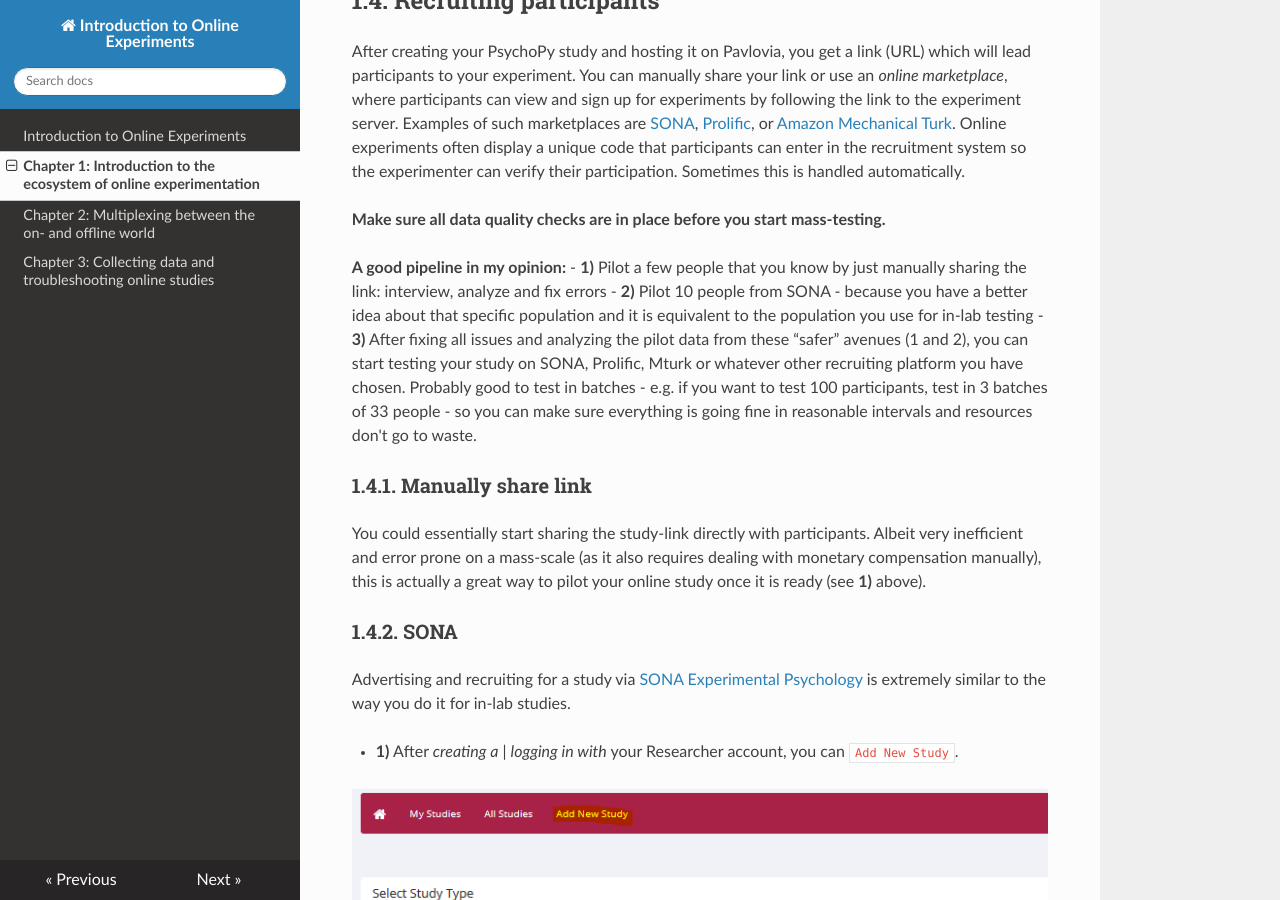
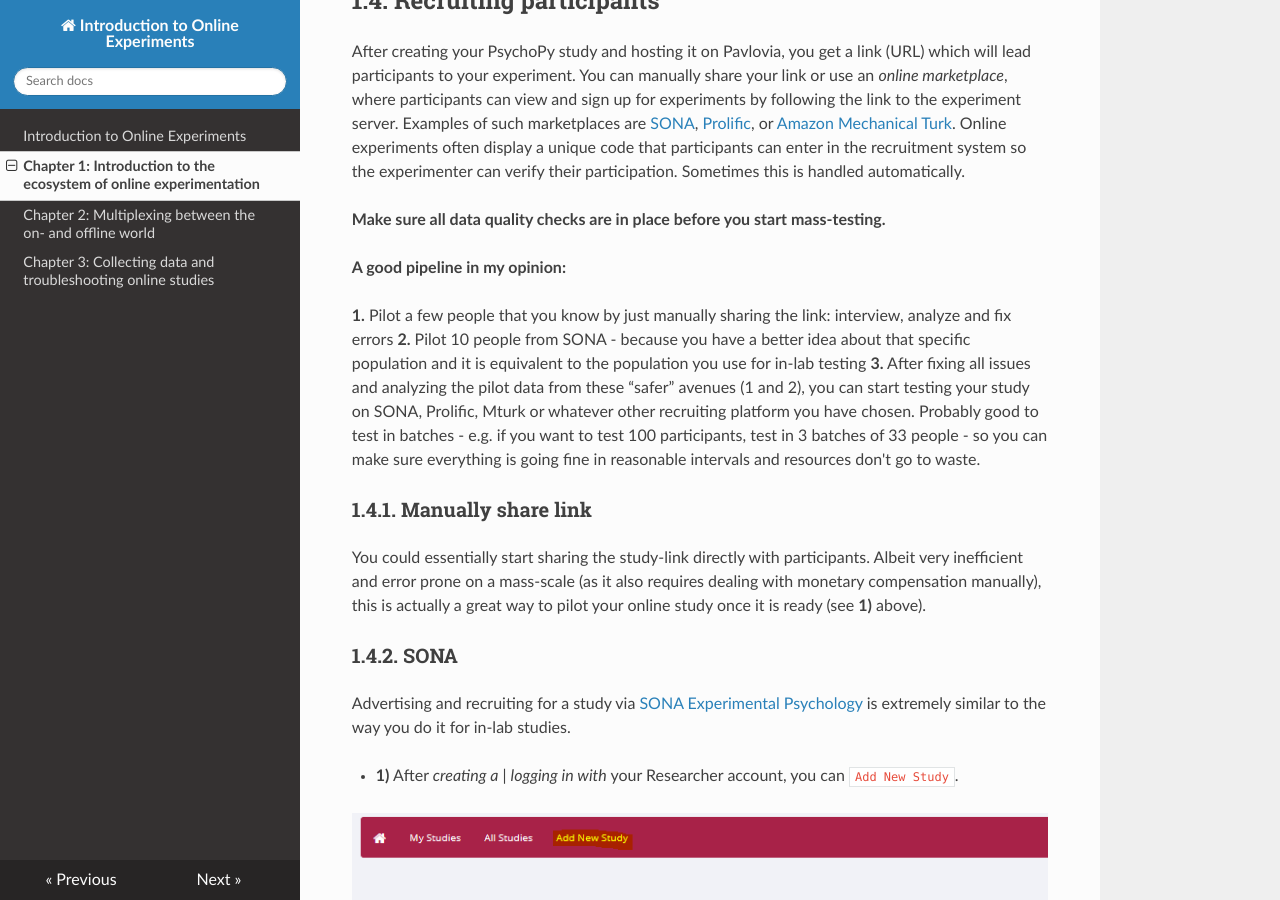
Before and after one commit to onlinews/online_ws, an MkDocs documentation site: the page built from docs/Ch_1_GettingStarted.md, in a window 1280 px wide and 900 px high, scrolled down 3187 px. Built offline with MkDocs 1.6.1, drawn with Linux system fonts in a browser that asks for light colours; nearby versions of some CDN libraries.

```diff
--- a/docs/Ch_1_GettingStarted.md
+++ b/docs/Ch_1_GettingStarted.md
@@ -48,9 +48,10 @@ After creating your PsychoPy study and hosting it on Pavlovia, you get a link (U
 **Make sure all data quality checks are in place before you start mass-testing.**
 
 **A good pipeline in my opinion:**
-- **1)** Pilot a few people that you know by just manually sharing the link: interview, analyze and fix errors
--   **2)** Pilot 10 people from SONA - because you have a better idea about that specific population and it is equivalent to the population you use for in-lab testing
--     **3)** After fixing all issues and analyzing the pilot data from these “safer” avenues (1 and 2), you can start testing your study on SONA, Prolific, Mturk or whatever other recruiting platform you have chosen. Probably good to test in batches - e.g. if you want to test 100 participants, test in 3 batches of 33 people - so you can make sure everything is going fine in reasonable intervals and resources don't go to waste.
+
+**1.** Pilot a few people that you know by just manually sharing the link: interview, analyze and fix errors
+**2.** Pilot 10 people from SONA - because you have a better idea about that specific population and it is equivalent to the population you use for in-lab testing
+**3.** After fixing all issues and analyzing the pilot data from these “safer” avenues (1 and 2), you can start testing your study on SONA, Prolific, Mturk or whatever other recruiting platform you have chosen. Probably good to test in batches - e.g. if you want to test 100 participants, test in 3 batches of 33 people - so you can make sure everything is going fine in reasonable intervals and resources don't go to waste.
 
 ### 1.4.1. Manually share link
  You could essentially start sharing the study-link directly with participants. Albeit very inefficient and error prone on a mass-scale (as it also requires dealing with monetary compensation manually), this is actually a great way to pilot your online study once it is ready (see **1)** above).
```
